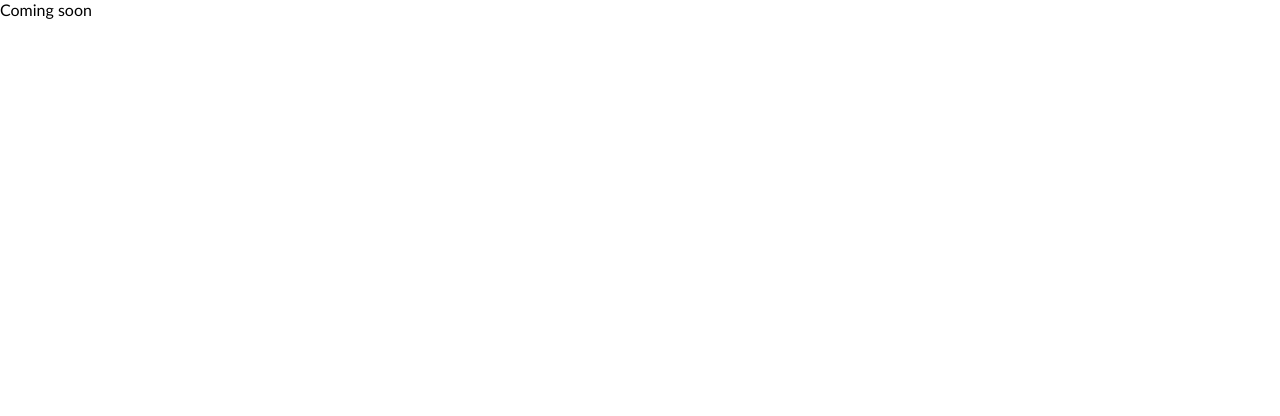
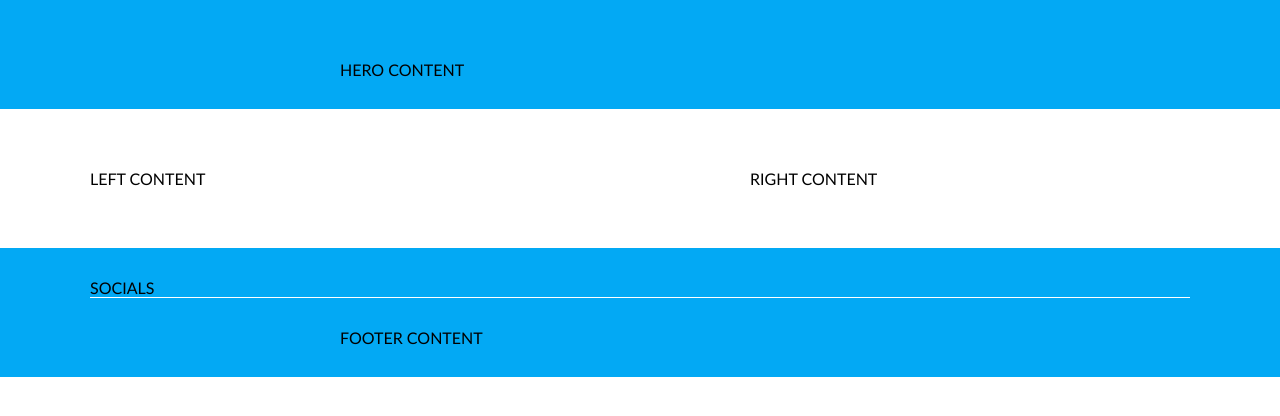
Before and after one commit to front-end-by-rimantas/11-a-grupe-coming-soon, a plain HTML site: page index.html in a window 1280 px wide. Drawn offline with Linux system fonts and the light colour scheme.

Commit message:
Initial HTML structure #1

```diff
--- a/css/main.css
+++ b/css/main.css
@@ -0,0 +1,57 @@
+.container {
+    display: inline-block;
+    width: 100%;
+}
+
+.bg-blue {
+    background-color: #03A9F4;
+}
+
+/***********************
+ * HERO
+ ***********************/
+.hero {
+    display: inline-block;
+    width: 600px;
+    margin: 60px calc( (100% - 600px) / 2 ) 30px;
+}
+
+
+/***********************
+ * MAIN CONTENT
+ ***********************/
+.content {
+    display: inline-block;
+    width: 1100px;
+    margin: 60px calc( (100% - 1100px) / 2 );
+}
+    .content > .left {
+        display: inline-block;
+        width: 50%;
+        float: left;
+    }
+    .content > .right {
+        display: inline-block;
+        width: 40%;
+        float: right;
+    }
+
+
+/***********************
+ * FOOTER
+ ***********************/
+.footer {
+    display: inline-block;
+    width: 1100px;
+    margin: 30px calc( (100% - 1100px) / 2 );
+}
+    .footer > .socials {
+        display: inline-block;
+        width: 100%;
+        border-bottom: 1px solid #fff;
+    }
+    .footer > .footer-content {
+        display: inline-block;
+        width: 600px;
+        margin: 30px calc( (100% - 600px) / 2 ) 0;
+    }
--- a/index.html
+++ b/index.html
@@ -15,6 +15,22 @@
     <link rel="stylesheet" href="./css/main.css">
 </head>
 <body>
-    Coming soon
+    <div class="container bg-blue">
+        <div class="hero">HERO CONTENT</div>
+    </div>
+
+    <div class="container">
+        <div class="content">
+            <div class="left">LEFT CONTENT</div>
+            <div class="right">RIGHT CONTENT</div>
+        </div>
+    </div>
+
+    <footer class="container bg-blue">
+        <div class="footer">
+            <div class="socials">SOCIALS</div>
+            <div class="footer-content">FOOTER CONTENT</div>
+        </div>
+    </footer>
 </body>
 </html>
```
